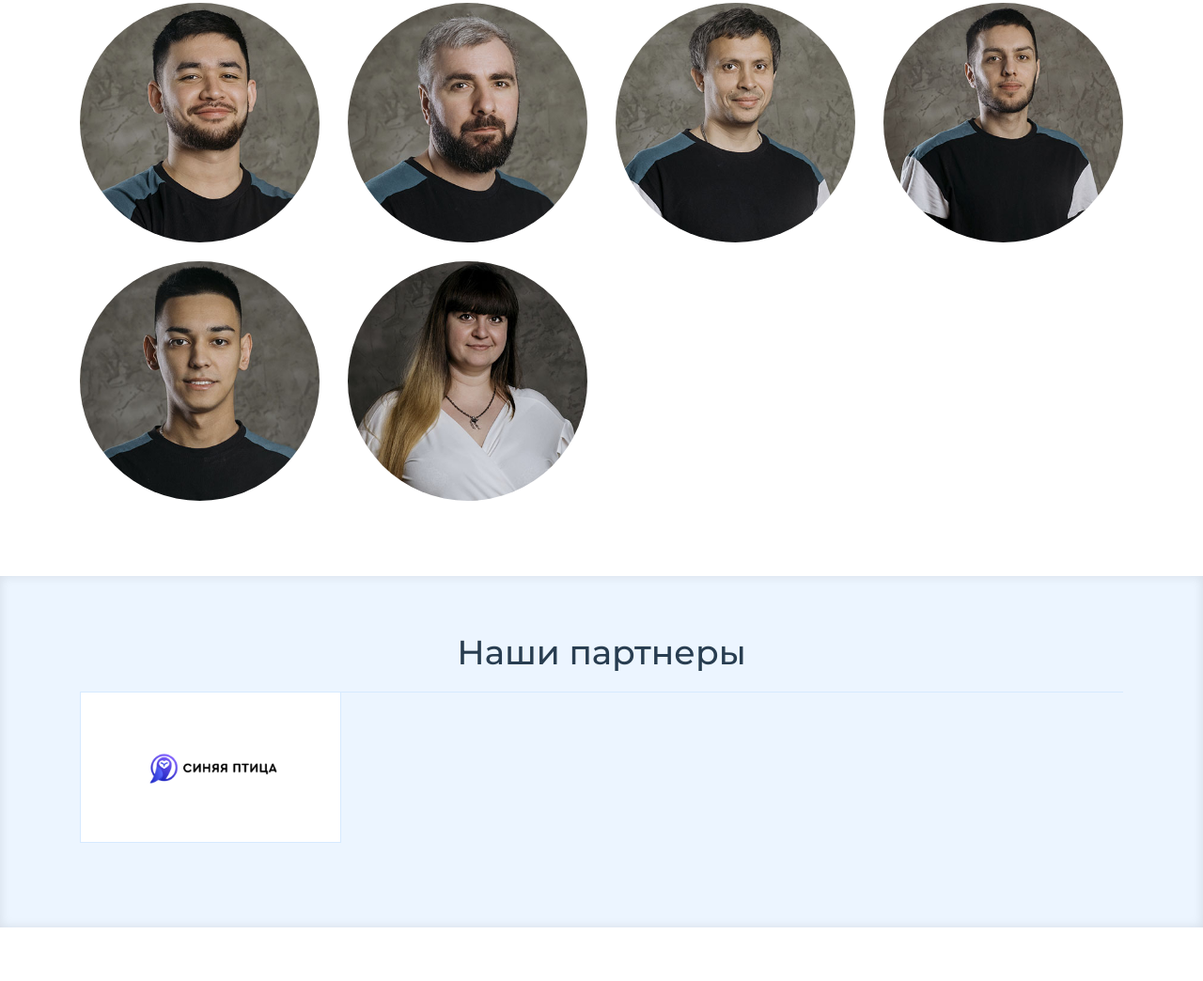
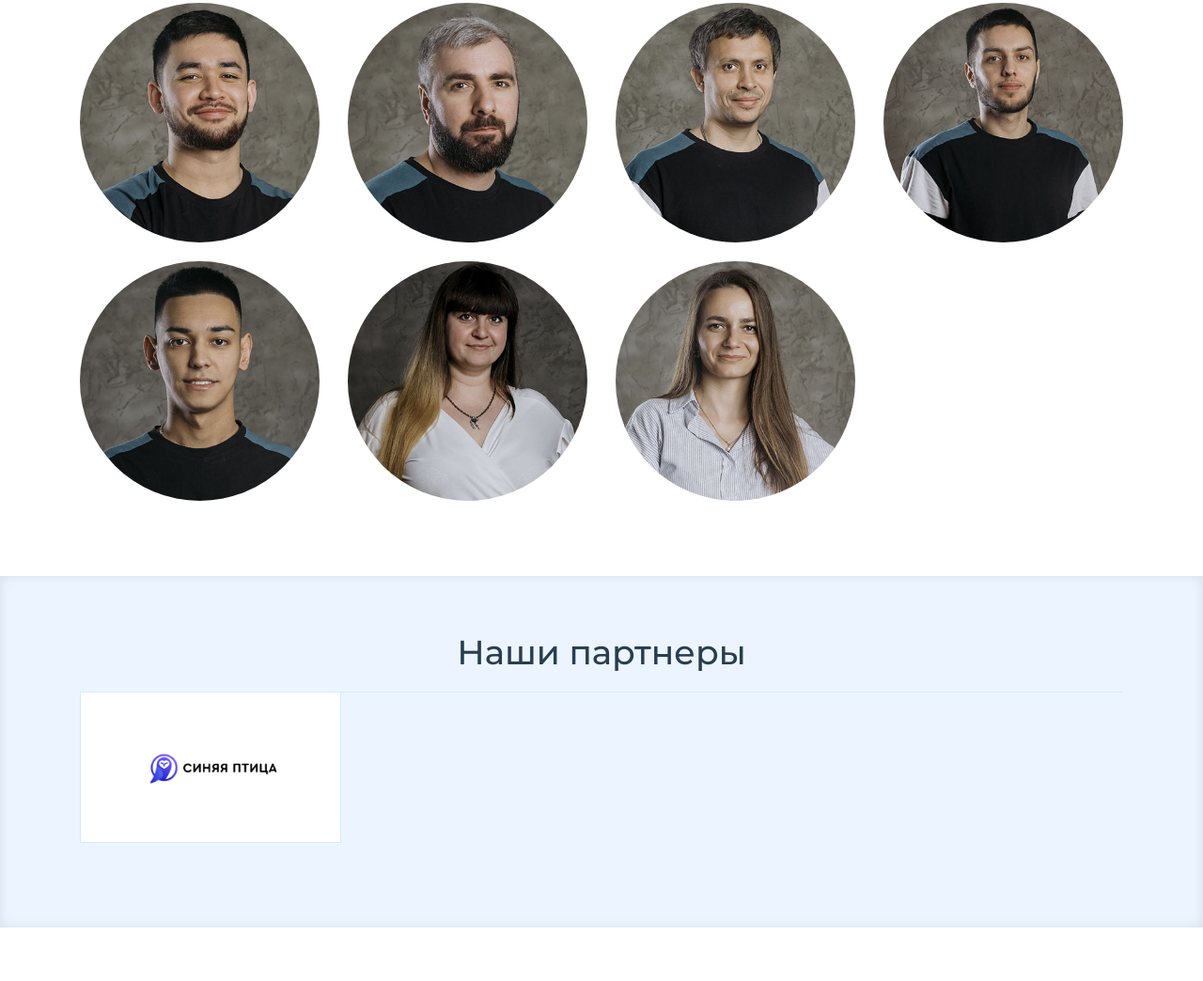
Before and after one commit to Armanitos94/sirius30, a plain HTML site: page index.html in a window 1280 px wide. Shown: the part 4994-6038 px from the top of the page at 94% size. Drawn offline with nearby package versions, Linux system fonts and the light colour scheme; files whose address does not match are found by name.

Commit message:
Update index.html

```diff
--- a/index.html
+++ b/index.html
@@ -559,7 +559,7 @@
 
             <div class="col-lg-3 col-md-6">
               <div class="member">
-                <img src="team-7.jpg" class="img-fluid" alt="">
+                <img src="img/team-7.jpg" class="img-fluid" alt="">
                 <div class="member-info">
                   <div class="member-info-content">
                     <h4>Лосева Юлия</h4>
```
